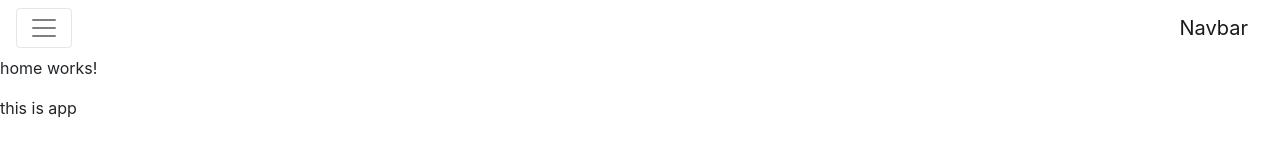
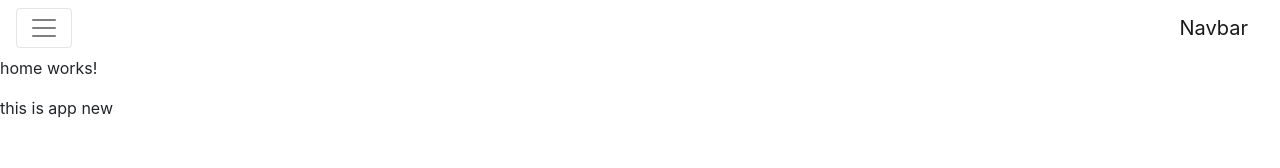
Before and after one commit to cybergroupdevs/talent-dashboard-angular, an Angular app: page /home in a window 1280 px wide. Shown: the top 168 px of the page. Built offline with nearby package versions, Linux system fonts and the light colour scheme.

Commit message:
Trying to push on dev

```diff
--- a/src/app/app.component.html
+++ b/src/app/app.component.html
@@ -2,4 +2,4 @@
 <app-navbar></app-navbar>
 <router-outlet></router-outlet>
 
-this is app
+this is app new
```
